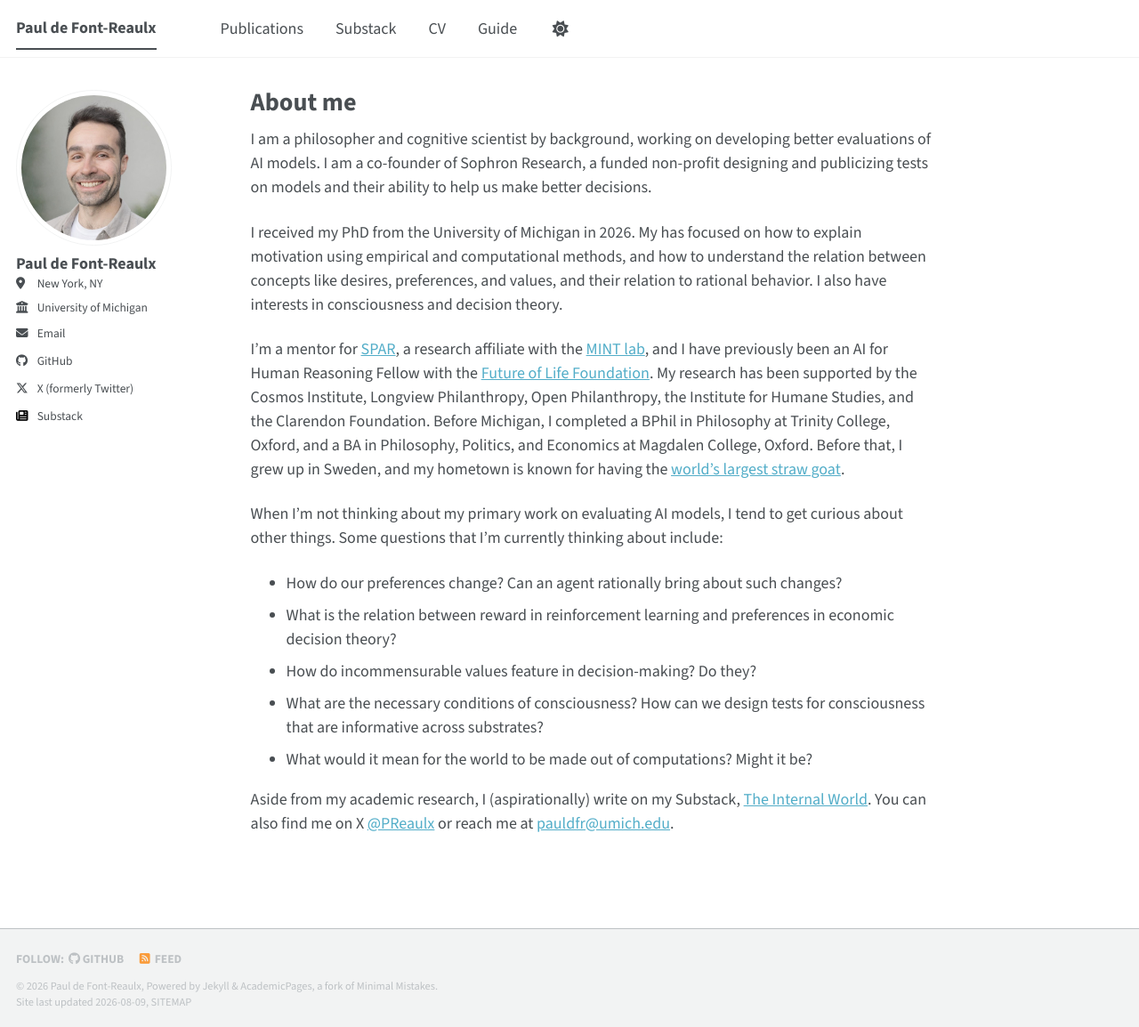
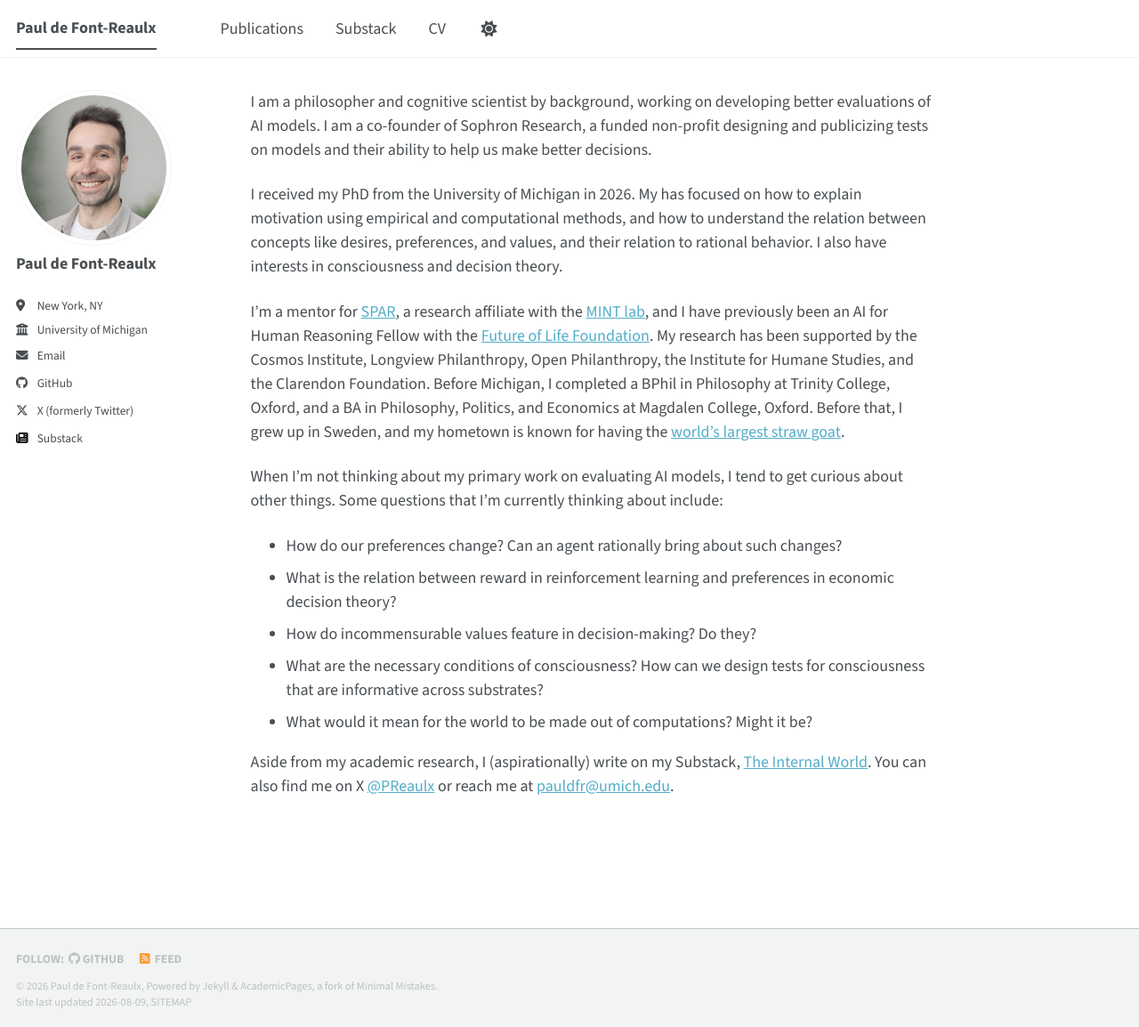
Before and after one commit to pauldfr/pauldfr.github.io, a Jekyll site: the page built from _pages/about.md, in a window 1280 px wide and 1154 px high. Shown: the whole window at 89% size. Built offline with Jekyll 4.4.1, drawn with Linux system fonts in a browser that asks for light colours; a style sheet for code colours, icons or effects is not loaded.

Commit message:
Drop About me heading and Guide nav item, add sidebar spacing
Co-Authored-By: Claude Fable 5 <noreply@anthropic.com>

```diff
--- a/_data/navigation.yml
+++ b/_data/navigation.yml
@@ -19,6 +19,3 @@ main:
 
   # - title: "CV"
   #   url: /cv-json/
-
-  - title: "Guide"
-    url: /markdown/
--- a/_includes/head/custom.html
+++ b/_includes/head/custom.html
@@ -23,6 +23,11 @@
 <link rel="manifest" href="{{ base_path }}/images/manifest.json"/>
 <link rel="icon" href="/images/favicon.ico"/>
 <meta name="theme-color" content="var(--global-bg-color)"/>
+
+<!-- sidebar: breathing room under the name -->
+<style>
+  .sidebar .author__name { margin-bottom: 1.4em; }
+</style>
 
 <!-- compact publication listings -->
 <style>
--- a/_pages/about.md
+++ b/_pages/about.md
@@ -1,6 +1,5 @@
 ---
 permalink: /
-title: "About me"
 author_profile: true
 redirect_from:
   - /about/
```
